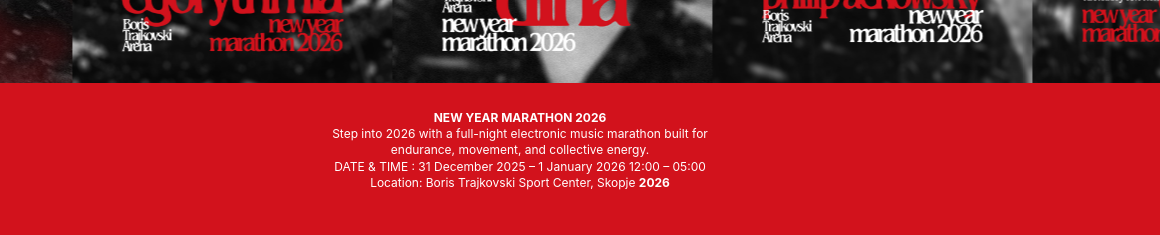
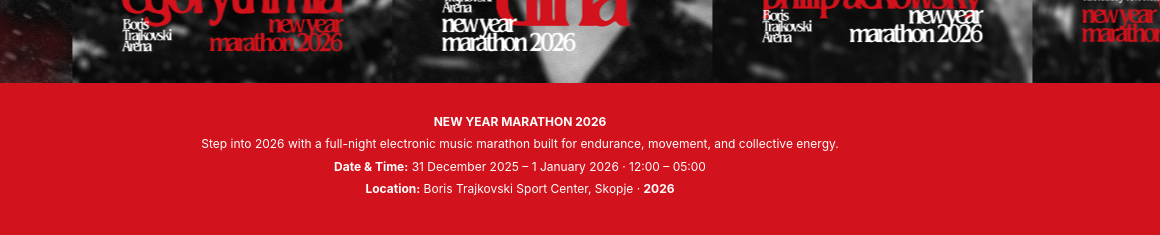
Before and after one commit to itonijao-dotcom/zhurkaq, a plain HTML site: page index.html in a window 1280 px wide. Shown: the part 517-752 px from the top of the page, 120-1280 px from the left. Drawn offline with Linux system fonts and the light colour scheme.

Commit message:
Update footer / layout

```diff
--- a/index.html
+++ b/index.html
@@ -100,33 +100,50 @@
     }
 
     /* FOOTER */
-    .footer1,.footer2{ z-index:8; position:absolute; left:50%; transform:translateX(-50%); text-align:center; color:#fff; width:min(900px, 92vw); padding:0 10px; }
-    .footer1{ bottom:11.5vh; font-size:12px; line-height:1.35; }
-    .footer2{ bottom:5vh;    font-size:12px; line-height:1.35; }
+    .footer1,.footer2{
+      z-index:8;
+      position:absolute;
+      left:50%;
+      transform:translateX(-50%);
+      text-align:center;
+      color:#fff;
+      width:min(900px, 92vw);
+      padding:0 10px;
+    }
+
+    /* 👇 KËTU e shtyn poshtë/ lart (ndrysho numrin) */
+    .footer1{
+      bottom:10vh;          /* p.sh 11.5vh -> ma lart | 9vh -> ma posht */
+      font-size:12px;
+      line-height:1.35;
+    }
+
+    /* p ka margin default – e heqim që mos me u çrregullu */
+    .footer1 p{
+      margin:6px 0;
+    }
+
+    .footer2{
+      bottom:5vh;
+      font-size:12px;
+      line-height:1.35;
+    }
 
     /* ===== MOBILE FIX ===== */
     @media (max-width:768px){
-
-      /* logo pak ma posht + hapsire */
       .logoMain{ top:6vh; width:min(140px, 38vw); }
-
-      /* logo3 pak ma posht se ma heret + hapsire */
       .logo3-link{ top:14vh; width:min(90px, 26vw); }
-
-      /* logo2 mos me hyp te teksti */
       .logo2{ bottom:18vh; width:min(70px, 18vw); }
 
-      /* slider pak ma posht + pak ma i shkurte qe te kete hapsire posht */
       .posterViewport{
         top:20vh;
         height:50vh;
       }
 
-      /* 1 foto ne ekran */
       .posterTrack img{ width:100vw; }
 
-      /* footer ma posht, ma clean, mos me u prek me foto */
-      .footer1{ bottom:12.5vh; font-size:11px; }
+      /* 👇 edhe këtu mundesh me e lëviz poshtë/lart në mobile */
+      .footer1{ bottom:11.5vh; font-size:11px; }
       .footer2{ bottom:5.5vh;  font-size:11px; }
     }
   </style>
@@ -155,11 +172,17 @@
     </div>
 
     <div class="footer1">
-      <strong>NEW YEAR MARATHON 2026</strong><br>
-      Step into 2026 with a full-night electronic music marathon built for<br>
-      endurance, movement, and collective energy.<br>
-      DATE &amp; TIME : 31 December 2025 – 1 January 2026 12:00 – 05:00<br>
-      Location: Boris Trajkovski Sport Center, Skopje <strong>2026</strong>
+      <strong>NEW YEAR MARATHON 2026</strong>
+      <p>
+        Step into 2026 with a full-night electronic music marathon built for
+        endurance, movement, and collective energy.
+      </p>
+      <p>
+        <strong>Date &amp; Time:</strong> 31 December 2025 – 1 January 2026 · 12:00 – 05:00
+      </p>
+      <p>
+        <strong>Location:</strong> Boris Trajkovski Sport Center, Skopje · <strong>2026</strong>
+      </p>
     </div>
 
   </div>
@@ -184,7 +207,7 @@
       last = ts;
 
       const isMobile = window.matchMedia("(max-width: 768px)").matches;
-      const speed = isMobile ? (window.innerWidth / 15) : (window.innerWidth / 50); /* ✅ mobile ma shpejt */
+      const speed = isMobile ? (window.innerWidth / 10) : (window.innerWidth / 50);
 
       x -= speed * dt;
       if(x <= -width) x += width;
```
